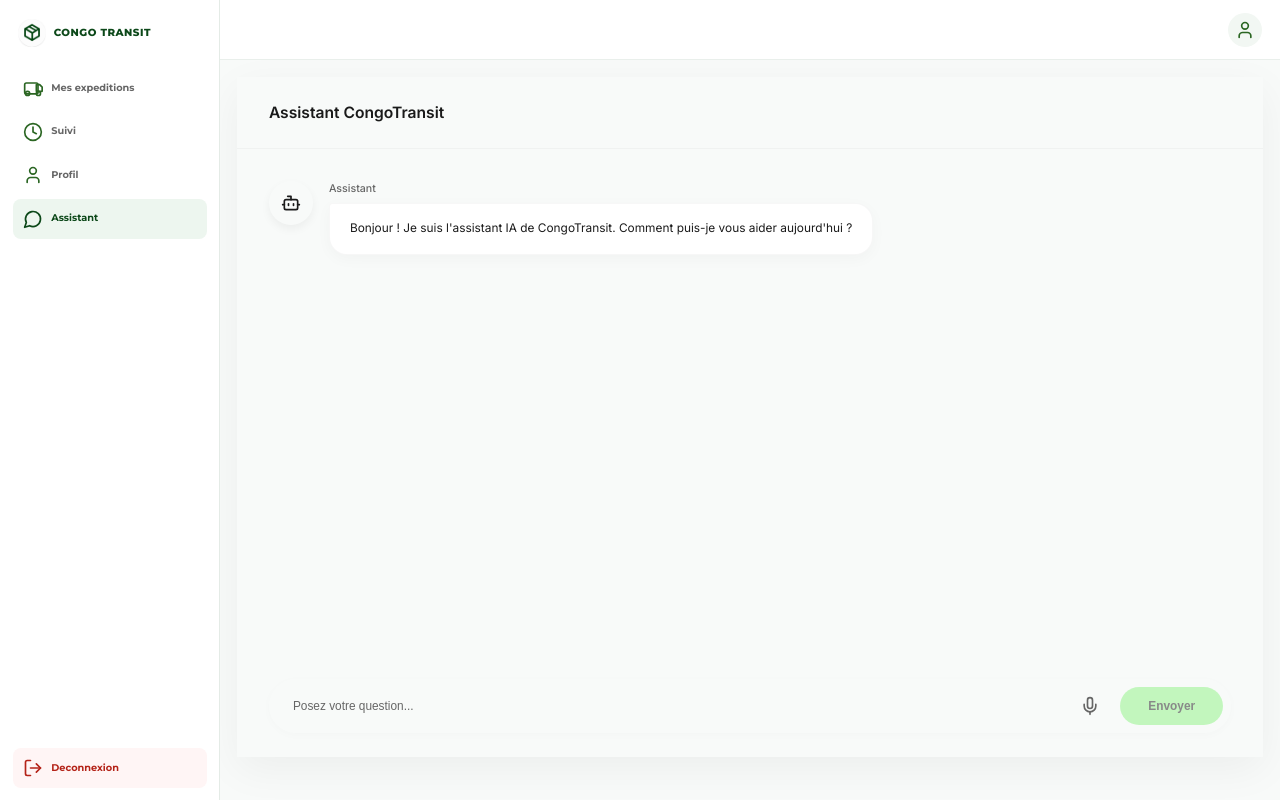
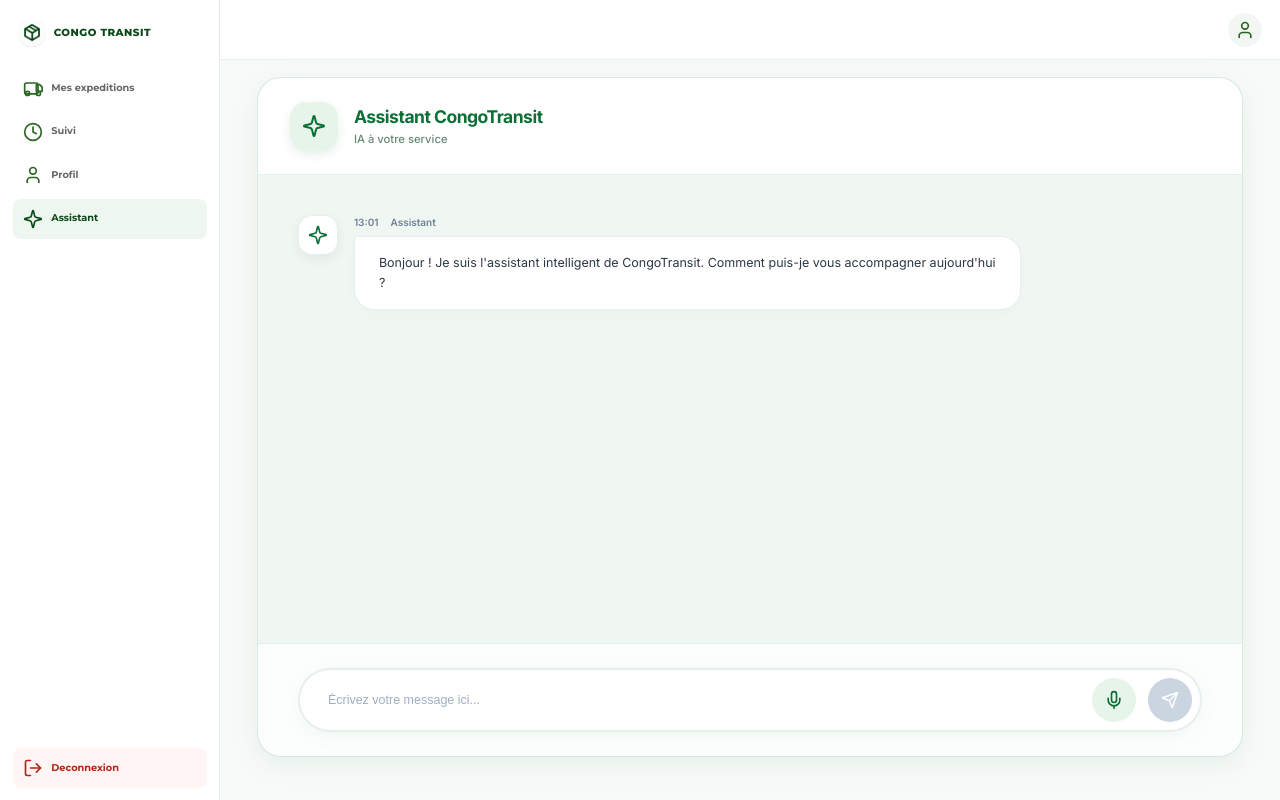
Before and after one commit to Ste-Verbeck-et-Fils/congotransit, a React (Vite) app: page /dashboard/chat in a window 1280 px wide. Built offline with nearby package versions, Linux system fonts and the light colour scheme; sample sign-in values are in the browser's storage.

Commit message:
Update chat UI design

```diff
--- a/src/components/ui/Icons.jsx
+++ b/src/components/ui/Icons.jsx
@@ -226,3 +226,15 @@ export const LogoCongoTransit = ({ size = 60 }) => (
     <circle cx="50" cy="50" r="8" fill="#e67e22" />
   </svg>
 )
+
+export const IconSparkles = ({ size = 20, color = "currentColor" }) => (
+  <svg width={size} height={size} viewBox="0 0 24 24" fill="none" stroke={color} strokeWidth="2" strokeLinecap="round" strokeLinejoin="round">
+    <path d="M9.937 15.5A2 2 0 0 0 8.5 14.063l-6.135-1.582a.5.5 0 0 1 0-.962L8.5 9.936A2 2 0 0 0 9.937 8.5l1.582-6.135a.5.5 0 0 1 .963 0L14.063 8.5A2 2 0 0 0 15.5 9.937l6.135 1.581a.5.5 0 0 1 0 .964L15.5 14.063a2 2 0 0 0-1.437 1.437l-1.582 6.135a.5.5 0 0 1-.963 0z"/>
+  </svg>
+)
+
+export const IconSend = ({ size = 20, color = "currentColor" }) => (
+  <svg width={size} height={size} viewBox="0 0 24 24" fill="none" stroke={color} strokeWidth="2" strokeLinecap="round" strokeLinejoin="round">
+    <line x1="22" y1="2" x2="11" y2="13"/><polygon points="22 2 15 22 11 13 2 9 22 2"/>
+  </svg>
+)
--- a/src/components/ui/Navigation.jsx
+++ b/src/components/ui/Navigation.jsx
@@ -13,6 +13,7 @@ import {
   IconUser,
   IconMessageCircle,
   IconWallet,
+  IconSparkles,
 } from './Icons'
 
 const getNavItems = (roleSysteme) => [
@@ -26,7 +27,7 @@ const getNavItems = (roleSysteme) => [
       { to: '/dashboard/utilisateurs', label: 'Utilisateurs', icon: <IconUser size={20} /> },
       { to: '/dashboard/trajet', label: 'Suivi trajet', icon: <IconTimeline size={20} /> },
       { to: '/dashboard/profil', label: 'Profil', icon: <IconUser size={20} /> },
-      { to: '/dashboard/chat', label: 'Assistant', icon: <IconMessageCircle size={20} /> },
+      { to: '/dashboard/chat', label: 'Assistant', icon: <IconSparkles size={20} /> },
     ]
     : roleSysteme === 'AGENT'
       ? [
@@ -35,13 +36,13 @@ const getNavItems = (roleSysteme) => [
         { to: '/dashboard/paiements', label: 'Paiements', icon: <IconWallet size={20} /> },
         { to: '/dashboard/trajet', label: 'Suivi trajet', icon: <IconTimeline size={20} /> },
         { to: '/dashboard/profil', label: 'Profil', icon: <IconUser size={20} /> },
-        { to: '/dashboard/chat', label: 'Assistant', icon: <IconMessageCircle size={20} /> },
+        { to: '/dashboard/chat', label: 'Assistant', icon: <IconSparkles size={20} /> },
       ]
       : [
         { to: '/dashboard/mes-expeditions', label: 'Mes expeditions', icon: <IconTruck size={20} /> },
         { to: '/dashboard/suivi', label: 'Suivi', icon: <IconTimeline size={20} /> },
         { to: '/dashboard/profil', label: 'Profil', icon: <IconUser size={20} /> },
-        { to: '/dashboard/chat', label: 'Assistant', icon: <IconMessageCircle size={20} /> },
+        { to: '/dashboard/chat', label: 'Assistant', icon: <IconSparkles size={20} /> },
       ]
   )
 ]
--- a/src/pages/ChatAide.css
+++ b/src/pages/ChatAide.css
@@ -1,15 +1,28 @@
+/* Revamped ChatAide CSS with Green Colors and Modern UI */
 .chat-app-container {
-  background: var(--color-light-darker);
-  /* Blanc */
+  --chat-primary: #0b7036;
+  --chat-primary-light: #e6f4ea;
+  --chat-primary-hover: #095c2c;
+  --chat-bg: #f0f7f3;
+  --chat-bot-bg: #ffffff;
+  --chat-user-bg: linear-gradient(135deg, #0b7036, #168a48);
+  --chat-user-text: #ffffff;
+  --chat-bot-text: #2d3748;
+  --chat-border: rgba(11, 112, 54, 0.1);
+  --chat-shadow: 0 8px 30px rgba(11, 112, 54, 0.08);
+
+  background: var(--chat-bg);
   width: 100%;
-  max-width: none;
+  max-width: 1200px;
+  margin: 0 auto;
   height: calc(100vh - 120px);
-  border-radius: var(--radius-container);
-  box-shadow: 0 12px 40px rgba(0, 0, 0, 0.05);
+  border-radius: 24px;
+  box-shadow: var(--chat-shadow);
   display: flex;
   flex-direction: column;
   overflow: hidden;
-  font-family: var(--font-primary);
+  font-family: 'Inter', system-ui, sans-serif;
+  border: 1px solid var(--chat-border);
 }
 
 .chat-app-header {
@@ -17,57 +30,82 @@
   justify-content: space-between;
   align-items: center;
   padding: 24px 32px;
-  background: var(--color-light);
-  /* Tres leger gris/beige */
-  border-bottom: 1px solid rgba(0, 0, 0, 0.03);
+  background: rgba(255, 255, 255, 0.9);
+  backdrop-filter: blur(10px);
+  border-bottom: 1px solid var(--chat-border);
+  z-index: 10;
+}
+
+.chat-app-header-content {
+  display: flex;
+  align-items: center;
+  gap: 16px;
+}
+
+.chat-app-header-icon {
+  width: 48px;
+  height: 48px;
+  background: var(--chat-primary-light);
+  color: var(--chat-primary);
+  border-radius: 16px;
+  display: flex;
+  align-items: center;
+  justify-content: center;
+  box-shadow: 0 4px 10px rgba(11, 112, 54, 0.1);
 }
 
 .chat-app-header h2 {
-  font-size: 1.25rem;
-  font-weight: 600;
-  color: var(--color-text-primary);
+  font-size: 1.4rem;
+  font-weight: 700;
+  color: var(--chat-primary);
   margin: 0;
+  letter-spacing: -0.5px;
 }
 
-.chat-close-btn {
-  background: var(--color-surface);
-  border: 1px solid var(--color-border);
-  width: 40px;
-  height: 40px;
-  border-radius: 50%;
-  display: flex;
-  align-items: center;
-  justify-content: center;
-  cursor: pointer;
-  color: var(--color-text-muted);
-  box-shadow: 0 2px 5px rgba(0, 0, 0, 0.02);
-  transition: all 0.2s;
-}
-
-.chat-close-btn:hover {
-  background: var(--color-light);
-  color: var(--color-text-primary);
+.chat-app-header p {
+  margin: 0;
+  font-size: 0.9rem;
+  color: #688a75;
+  font-weight: 500;
 }
 
 .chat-app-messages {
   flex: 1;
-  padding: 32px;
+  padding: 40px;
   overflow-y: auto;
   display: flex;
   flex-direction: column;
-  gap: 28px;
-  background: var(--color-light);
+  gap: 24px;
+  scroll-behavior: smooth;
+}
+
+.chat-app-messages::-webkit-scrollbar {
+  width: 6px;
+}
+.chat-app-messages::-webkit-scrollbar-track {
+  background: transparent;
+}
+.chat-app-messages::-webkit-scrollbar-thumb {
+  background: rgba(11, 112, 54, 0.2);
+  border-radius: 10px;
 }
 
 .chat-app-row {
   display: flex;
   gap: 16px;
-  max-width: 85%;
+  max-width: 80%;
+  animation: slideUp 0.4s cubic-bezier(0.16, 1, 0.3, 1) forwards;
+  opacity: 0;
+  transform: translateY(10px);
+}
+
+@keyframes slideUp {
+  to { opacity: 1; transform: translateY(0); }
 }
 
 .chat-app-row-user {
   align-self: flex-end;
-  justify-content: flex-end;
+  flex-direction: row-reverse;
 }
 
 .chat-app-row-bot {
@@ -75,25 +113,25 @@
 }
 
 .chat-app-avatar {
-  width: 44px;
-  height: 44px;
-  border-radius: 50%;
+  width: 40px;
+  height: 40px;
+  border-radius: 14px;
   display: flex;
   align-items: center;
   justify-content: center;
   flex-shrink: 0;
-  box-shadow: 0 4px 10px rgba(0, 0, 0, 0.05);
-  overflow: hidden;
+  box-shadow: 0 4px 12px rgba(0, 0, 0, 0.06);
 }
 
 .chat-app-avatar-user {
-  background: var(--color-text-primary);
-  color: var(--color-light);
+  background: var(--chat-primary);
+  color: white;
 }
 
 .chat-app-avatar-bot {
-  background: var(--color-border);
-  color: var(--color-text-primary);
+  background: white;
+  color: var(--chat-primary);
+  border: 1px solid var(--chat-border);
 }
 
 .chat-app-content-wrapper {
@@ -106,112 +144,87 @@
   display: flex;
   align-items: center;
   gap: 12px;
-  font-size: 0.85rem;
-  color: var(--color-text-muted);
+  font-size: 0.8rem;
+  color: #718096;
+  font-weight: 600;
 }
 
 .chat-app-meta-user {
-  flex-direction: row-reverse;
-}
-
-.chat-app-name {
-  font-weight: 500;
-  color: var(--color-text-primary);
+  justify-content: flex-end;
 }
 
 .chat-app-bubble {
-  padding: 16px 20px;
-  border-radius: 18px;
-  font-size: 0.95rem;
-  line-height: 1.5;
-  box-shadow: 0 4px 15px rgba(0, 0, 0, 0.03);
+  padding: 16px 24px;
+  border-radius: 20px;
+  font-size: 1rem;
+  line-height: 1.6;
+  box-shadow: 0 4px 15px rgba(0, 0, 0, 0.02);
   word-break: break-word;
   white-space: pre-wrap;
+  position: relative;
 }
 
 .chat-app-bubble-user {
-  background: linear-gradient(135deg, var(--color-error-bg, #FEE2E2), var(--color-warning-bg, #FEF3C7));
-  color: var(--color-text-primary);
+  background: var(--chat-user-bg);
+  color: var(--chat-user-text);
   border-top-right-radius: 4px;
+  box-shadow: 0 4px 15px rgba(11, 112, 54, 0.2);
 }
 
 .chat-app-bubble-bot {
-  background: var(--color-light-darker, #FFFFFF);
-  color: var(--color-text-primary);
+  background: var(--chat-bot-bg);
+  color: var(--chat-bot-text);
   border-top-left-radius: 4px;
-  border: 1px solid rgba(0, 0, 0, 0.03);
-}
-
-.chat-app-reactions {
-  display: flex;
-  gap: 8px;
-  padding-left: 4px;
-  margin-top: 4px;
-}
-
-.reaction-icon {
-  color: var(--color-border-strong);
-  cursor: pointer;
-  transition: color 0.2s;
-}
-
-.reaction-icon:hover,
-.reaction-icon.active {
-  color: var(--color-warning);
+  border: 1px solid var(--chat-border);
 }
 
 .chat-app-typing {
   display: flex;
   gap: 6px;
   align-items: center;
-  padding: 20px !important;
+  padding: 18px 24px !important;
   width: fit-content;
 }
 
 .chat-app-typing span {
-  width: 6px;
-  height: 6px;
-  background-color: var(--color-error);
-  /* point rose */
+  width: 8px;
+  height: 8px;
+  background-color: var(--chat-primary);
   border-radius: 50%;
   animation: typing 1.4s infinite ease-in-out both;
+  opacity: 0.6;
 }
 
-.chat-app-typing span:nth-child(1) {
-  animation-delay: -0.32s;
-}
-
-.chat-app-typing span:nth-child(2) {
-  animation-delay: -0.16s;
-}
+.chat-app-typing span:nth-child(1) { animation-delay: -0.32s; }
+.chat-app-typing span:nth-child(2) { animation-delay: -0.16s; }
 
 @keyframes typing {
-
-  0%,
-  80%,
-  100% {
-    transform: scale(0);
-  }
-
-  40% {
-    transform: scale(1);
-  }
+  0%, 80%, 100% { transform: scale(0); opacity: 0.4; }
+  40% { transform: scale(1); opacity: 1; }
 }
 
 .chat-app-input-area {
-  padding: 24px 32px;
-  background: var(--color-light);
+  padding: 24px 40px;
+  background: rgba(255, 255, 255, 0.8);
+  backdrop-filter: blur(10px);
+  border-top: 1px solid var(--chat-border);
 }
 
 .chat-app-input-wrapper {
   display: flex;
   align-items: center;
-  background: var(--color-surface);
-  border: 1px solid var(--color-border);
+  background: white;
+  border: 2px solid var(--chat-border);
   border-radius: 999px;
-  padding: 8px 8px 8px 24px;
+  padding: 8px 8px 8px 28px;
   gap: 12px;
-  box-shadow: 0 2px 10px rgba(0, 0, 0, 0.02);
+  box-shadow: 0 4px 20px rgba(11, 112, 54, 0.05);
+  transition: all 0.3s ease;
+}
+
+.chat-app-input-wrapper:focus-within {
+  border-color: var(--chat-primary);
+  box-shadow: 0 4px 25px rgba(11, 112, 54, 0.15);
 }
 
 .chat-app-input {
@@ -219,192 +232,139 @@
   background: transparent;
   border: none;
   outline: none;
-  color: var(--color-text-primary);
-  font-size: 0.95rem;
+  color: var(--chat-bot-text);
+  font-size: 1rem;
+  font-weight: 500;
 }
 
 .chat-app-input::placeholder {
-  color: var(--color-text-muted);
+  color: #a0aec0;
+  font-weight: 400;
 }
 
-.chat-app-attach-btn {
-  background: transparent;
+.chat-app-mic-btn {
+  background: var(--chat-primary-light);
   border: none;
-  color: var(--color-text-muted);
+  color: var(--chat-primary);
   cursor: pointer;
   display: flex;
   align-items: center;
   justify-content: center;
-  padding: 8px;
-  transition: color 0.2s;
-}
-
-.chat-app-attach-btn:hover {
-  color: var(--color-text-inverse);
-}
-
-.chat-app-mic-btn {
-  background: transparent;
-  border: none;
-  color: var(--color-text-muted);
-  cursor: pointer;
-  display: flex;
-  align-items: center;
-  justify-content: center;
-  padding: 8px;
+  width: 44px;
+  height: 44px;
   border-radius: 50%;
   transition: all 0.2s;
 }
 
 .chat-app-mic-btn:hover {
-  color: var(--color-secondary);
-  background: rgba(0, 0, 0, 0.03);
+  background: #d1eada;
+  transform: scale(1.05);
 }
 
 .chat-app-mic-btn.recording {
-  color: var(--color-error, #ef4444);
-  background: rgba(239, 68, 68, 0.1);
+  color: white;
+  background: #e53e3e;
   animation: pulse-recording 1.5s infinite;
 }
 
 @keyframes pulse-recording {
-  0% {
-    box-shadow: 0 0 0 0 rgba(239, 68, 68, 0.4);
-  }
-  70% {
-    box-shadow: 0 0 0 8px rgba(239, 68, 68, 0);
-  }
-  100% {
-    box-shadow: 0 0 0 0 rgba(239, 68, 68, 0);
-  }
+  0% { box-shadow: 0 0 0 0 rgba(229, 62, 62, 0.4); }
+  70% { box-shadow: 0 0 0 10px rgba(229, 62, 62, 0); }
+  100% { box-shadow: 0 0 0 0 rgba(229, 62, 62, 0); }
 }
 
 .chat-app-send-btn {
-  background: var(--color-secondary);
-  color: var(--color-light);
+  background: var(--chat-primary);
+  color: white;
   border: none;
-  padding: 12px 28px;
-  border-radius: 999px;
-  font-weight: 600;
-  font-size: 0.95rem;
+  width: 44px;
+  height: 44px;
+  display: flex;
+  align-items: center;
+  justify-content: center;
+  border-radius: 50%;
   cursor: pointer;
-  transition: transform 0.2s, background-color 0.2s;
+  transition: all 0.2s;
+  box-shadow: 0 4px 10px rgba(11, 112, 54, 0.3);
 }
 
 .chat-app-send-btn:hover:not(:disabled) {
-  transform: translateY(-1px);
-  background: var(--color-primary-hover);
+  background: var(--chat-primary-hover);
+  transform: scale(1.05) rotate(5deg);
 }
 
 .chat-app-send-btn:disabled {
-  opacity: 0.5;
+  background: #cbd5e0;
+  box-shadow: none;
   cursor: not-allowed;
+  transform: none;
 }
 
-/* Responsive Chat UI */
-@media (max-width: 600px) {
+.chat-app-reactions {
+  display: flex;
+  gap: 12px;
+  padding-left: 8px;
+  margin-top: 6px;
+}
+
+.reaction-icon {
+  color: #cbd5e0;
+  cursor: pointer;
+  transition: color 0.2s, transform 0.2s;
+}
+
+.reaction-icon:hover {
+  color: var(--chat-primary);
+  transform: scale(1.2);
+}
+
+.reaction-icon.active {
+  color: var(--chat-primary);
+}
+
+/* Responsive */
+@media (max-width: 768px) {
   .chat-app-container {
     height: calc(100vh - 80px);
+    border-radius: 0;
+    border: none;
   }
-
+  .chat-app-messages {
+    padding: 24px 20px;
+  }
+  .chat-app-row {
+    max-width: 90%;
+  }
+  .chat-app-input-area {
+    padding: 16px 20px;
+  }
+}
+@media (max-width: 480px) {
   .chat-app-header {
     padding: 16px 20px;
   }
-
+  .chat-app-header-icon {
+    width: 36px;
+    height: 36px;
+  }
+  .chat-app-header h2 {
+    font-size: 1.2rem;
+  }
   .chat-app-messages {
     padding: 20px 16px;
-    gap: 20px;
   }
-
-  .chat-app-row {
-    max-width: 95%;
+  .chat-app-bubble {
+    padding: 12px 16px;
+    font-size: 0.95rem;
   }
-
   .chat-app-input-area {
     padding: 16px;
   }
-}
-
-@media (max-width: 400px) {
-  .chat-app-header {
-    padding: 12px 16px;
+  .chat-app-input-wrapper {
+    padding: 6px 6px 6px 20px;
   }
-
-  .chat-app-header h2 {
-    font-size: 1.1rem;
-  }
-
-  .chat-close-btn {
-    width: 32px;
-    height: 32px;
-  }
-
-  .chat-app-messages {
-    padding: 16px 10px;
-    gap: 16px;
-  }
-
-  .chat-app-row {
-    max-width: 100%;
-    gap: 8px;
-  }
-
   .chat-app-avatar {
     width: 32px;
     height: 32px;
   }
-
-  .chat-app-bubble {
-    padding: 12px 14px;
-    font-size: 0.9rem;
-  }
-
-  .chat-app-input-area {
-    padding: 12px 10px;
-  }
-
-  .chat-app-input-wrapper {
-    padding: 6px 6px 6px 16px;
-    gap: 8px;
-  }
-
-  .chat-app-send-btn {
-    padding: 10px 16px;
-    font-size: 0.85rem;
-  }
 }
-
-@media (max-width: 280px) {
-  .chat-app-header {
-    padding: 10px 12px;
-  }
-
-  .chat-app-header h2 {
-    font-size: 1rem;
-  }
-
-  .chat-app-messages {
-    padding: 12px 6px;
-  }
-
-  .chat-app-avatar {
-    display: none;
-  }
-
-  .chat-app-row {
-    gap: 4px;
-  }
-
-  .chat-app-bubble {
-    padding: 10px;
-    font-size: 0.85rem;
-  }
-
-  .chat-app-input-wrapper {
-    padding: 4px 4px 4px 10px;
-  }
-
-  .chat-app-send-btn {
-    padding: 8px 12px;
-  }
-}
--- a/src/pages/ChatAide.jsx
+++ b/src/pages/ChatAide.jsx
@@ -1,5 +1,5 @@
 import React, { useState, useEffect, useRef } from 'react'
-import { IconBot, IconSmile, IconFrown, IconMic } from '../components/ui/Icons'
+import { IconSparkles, IconSmile, IconFrown, IconMic, IconSend, IconUser } from '../components/ui/Icons'
 import { readAuthSession, getAccessToken } from '../lib/authSession'
 import './ChatAide.css'
 
@@ -10,7 +10,7 @@ const getStoredUser = () => {
 const ChatAide = () => {
   const [user] = useState(() => getStoredUser())
   const [messages, setMessages] = useState([
-    { id: 1, text: "Bonjour ! Je suis l'assistant IA de CongoTransit. Comment puis-je vous aider aujourd'hui ?", sender: 'bot', time: new Date().toLocaleTimeString('fr-FR', { hour: '2-digit', minute: '2-digit' }) }
+    { id: 1, text: "Bonjour ! Je suis l'assistant intelligent de CongoTransit. Comment puis-je vous accompagner aujourd'hui ?", sender: 'bot', time: new Date().toLocaleTimeString('fr-FR', { hour: '2-digit', minute: '2-digit' }) }
   ])
   const [input, setInput] = useState('')
   const [isLoading, setIsLoading] = useState(false)
@@ -127,10 +127,18 @@ const ChatAide = () => {
   }
 
   return (
-    <div className='dashboard-page fade-in' style={{ width: '100%' }}>
+    <div className='dashboard-page fade-in' style={{ width: '100%', padding: '0 20px 20px 20px' }}>
       <div className='chat-app-container'>
         <div className='chat-app-header'>
-          <h2>Assistant CongoTransit</h2>
+          <div className='chat-app-header-content'>
+            <div className='chat-app-header-icon'>
+              <IconSparkles size={24} />
+            </div>
+            <div>
+              <h2>Assistant CongoTransit</h2>
+              <p>IA à votre service</p>
+            </div>
+          </div>
         </div>
 
         <div className='chat-app-messages'>
@@ -138,15 +146,19 @@ const ChatAide = () => {
             const isUser = msg.sender === 'user'
             return (
               <div key={msg.id} className={`chat-app-row ${isUser ? 'chat-app-row-user' : 'chat-app-row-bot'}`}>
-                {!isUser && (
+                {!isUser ? (
                   <div className='chat-app-avatar chat-app-avatar-bot'>
-                    <IconBot size={20} />
+                    <IconSparkles size={20} />
+                  </div>
+                ) : (
+                  <div className='chat-app-avatar chat-app-avatar-user'>
+                    <IconUser size={20} />
                   </div>
                 )}
 
                 <div className='chat-app-content-wrapper'>
                   <div className={`chat-app-meta ${isUser ? 'chat-app-meta-user' : 'chat-app-meta-bot'}`}>
-
+                    <span className='chat-app-time'>{msg.time}</span>
                     <span className='chat-app-name'>{isUser ? (user?.nom_affichage || 'Vous') : 'Assistant'}</span>
                   </div>
                   <div className={`chat-app-bubble ${isUser ? 'chat-app-bubble-user' : 'chat-app-bubble-bot'}`}>
@@ -166,7 +178,7 @@ const ChatAide = () => {
           {isLoading && (
             <div className='chat-app-row chat-app-row-bot'>
               <div className='chat-app-avatar chat-app-avatar-bot'>
-                <IconBot size={20} />
+                <IconSparkles size={20} />
               </div>
               <div className='chat-app-content-wrapper'>
                 <div className='chat-app-meta chat-app-meta-bot'>
@@ -187,7 +199,7 @@ const ChatAide = () => {
               type='text'
               value={input}
               onChange={e => setInput(e.target.value)}
-              placeholder='Posez votre question...'
+              placeholder='Écrivez votre message ici...'
               className='chat-app-input'
               disabled={isLoading}
             />
@@ -195,12 +207,12 @@ const ChatAide = () => {
               type='button'
               className={`chat-app-mic-btn ${isRecording ? 'recording' : ''}`}
               onClick={toggleRecording}
-              title={isRecording ? "Arrêter l'enregistrement" : "Parler"}
+              title={isRecording ? "Arrêter l'enregistrement" : "Dictée vocale"}
             >
               <IconMic size={20} />
             </button>
-            <button type='submit' disabled={isLoading || !input.trim()} className='chat-app-send-btn'>
-              Envoyer
+            <button type='submit' disabled={isLoading || !input.trim()} className='chat-app-send-btn' title="Envoyer">
+              <IconSend size={18} />
             </button>
           </div>
         </form>
```
